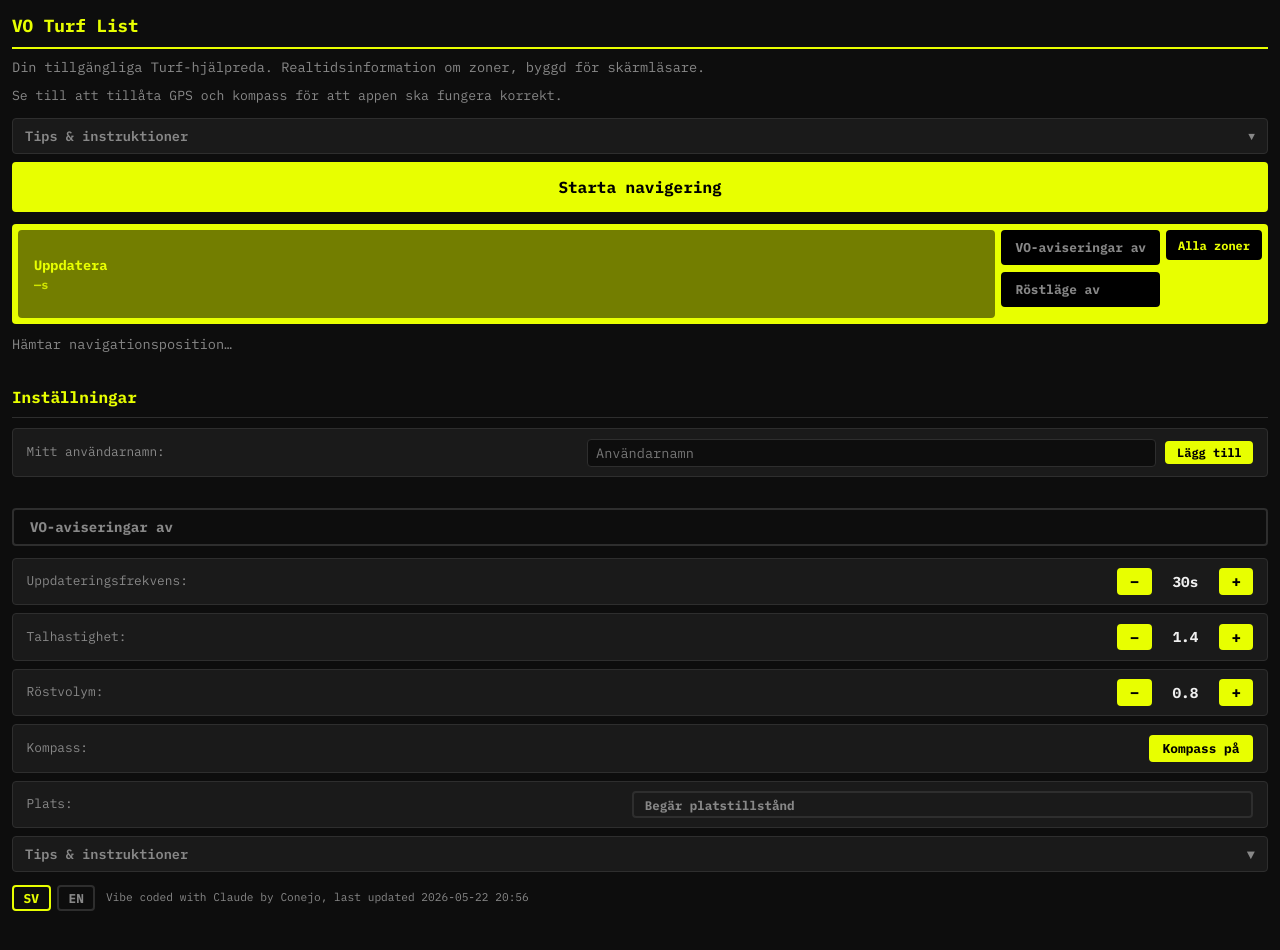
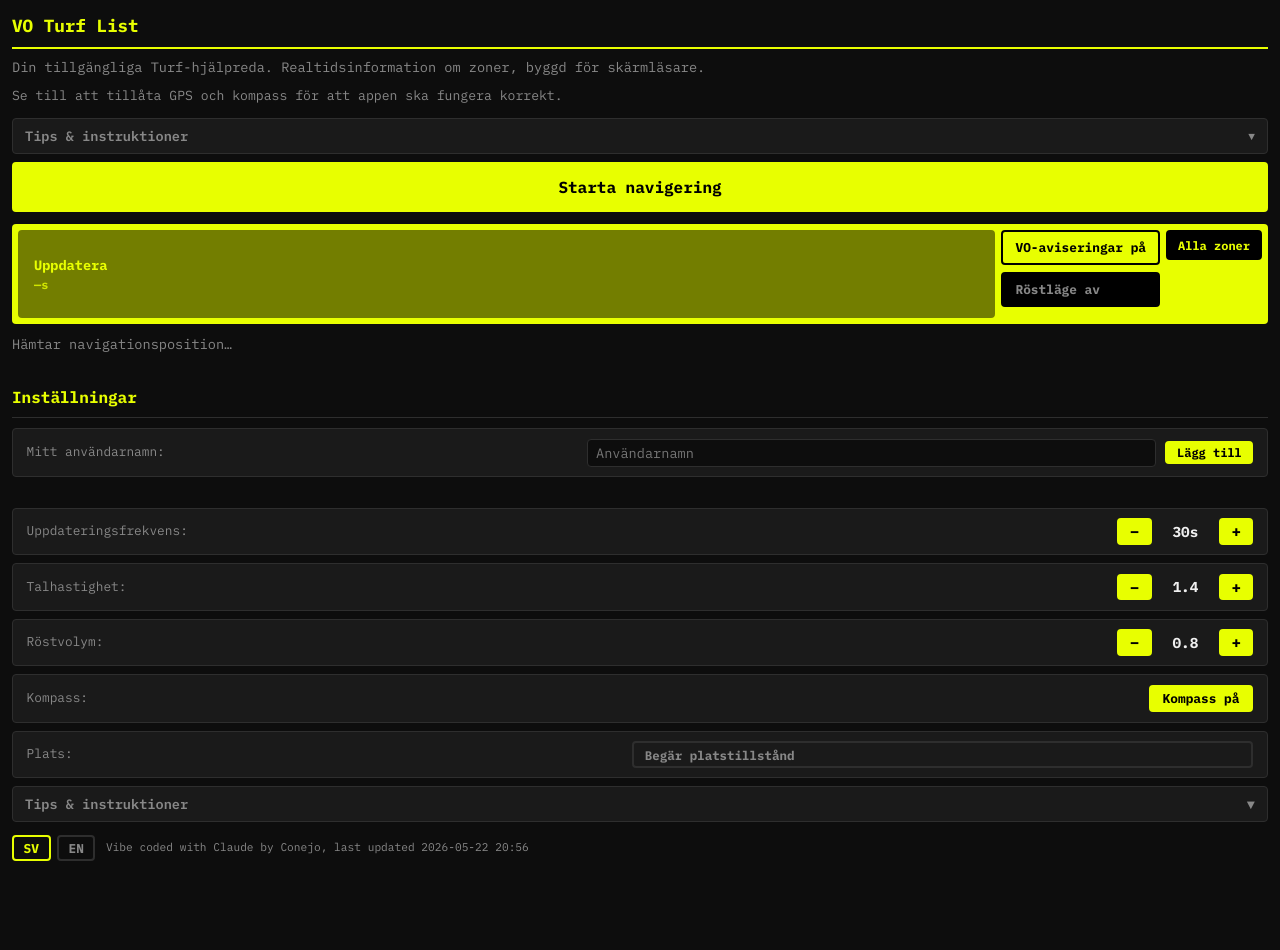
Before and after one commit to ClaudeKladde/voturf, a plain HTML site: page index.html in a window 1280 px wide. Both pictures are taken after a click on the button "VO-aviseringar av". After the commit the page ends 914 px from the top, so only its background shows below. Drawn offline with Linux system fonts and the light colour scheme.

Commit message:
Add files via upload

```diff
--- a/index.html
+++ b/index.html
@@ -314,12 +314,6 @@
     <button id="btn-profile" hidden
       style="display:block;width:100%;font-family:var(--font-mono);font-size:.875rem;font-weight:700;border:2px solid var(--accent2);border-radius:var(--radius);padding:.5rem 1rem;cursor:pointer;background:transparent;color:var(--accent2);margin-bottom:.5rem;text-align:left;">
       —
-    </button>
-
-    <!-- VO alerts toggle — off by default -->
-    <button id="btn-vo-alerts" aria-pressed="false"
-      style="display:block;width:100%;font-family:var(--font-mono);font-size:.875rem;font-weight:700;border:2px solid var(--border);border-radius:var(--radius);padding:.5rem 1rem;cursor:pointer;background:transparent;color:var(--muted);margin-bottom:.75rem;text-align:left;transition:border-color .15s,color .15s,background .15s;">
-      VO-aviseringar av
     </button>
 
     <!-- Hidden aria-live region — updated on auto-refresh when VO alerts is on -->
@@ -1307,7 +1301,7 @@
   /* ════════════════════════════════════════
      VO ALERTS TOGGLE
   ════════════════════════════════════════ */
-  const btnVoAlerts=document.getElementById('btn-vo-alerts');
+  const btnVoAlerts=document.getElementById('btn-vo-alerts-toolbar');
   const voAlertRegion=document.getElementById('vo-alert-region');
 
   function updateVoAlertsBtn(){
@@ -1315,16 +1309,12 @@
       btnVoAlerts.textContent=t.voAlertsOn;
       btnVoAlerts.setAttribute('aria-pressed','true');
       btnVoAlerts.setAttribute('aria-label',t.voAlertsOnAria);
-      btnVoAlerts.style.background='var(--accent)';
-      btnVoAlerts.style.color='#000';
-      btnVoAlerts.style.borderColor='var(--accent)';
+      btnVoAlerts.classList.add('active');
     } else {
       btnVoAlerts.textContent=t.voAlertsOff;
       btnVoAlerts.setAttribute('aria-pressed','false');
       btnVoAlerts.setAttribute('aria-label',t.voAlertsOffAria);
-      btnVoAlerts.style.background='transparent';
-      btnVoAlerts.style.color='var(--muted)';
-      btnVoAlerts.style.borderColor='var(--border)';
+      btnVoAlerts.classList.remove('active');
     }
   }
 
```
